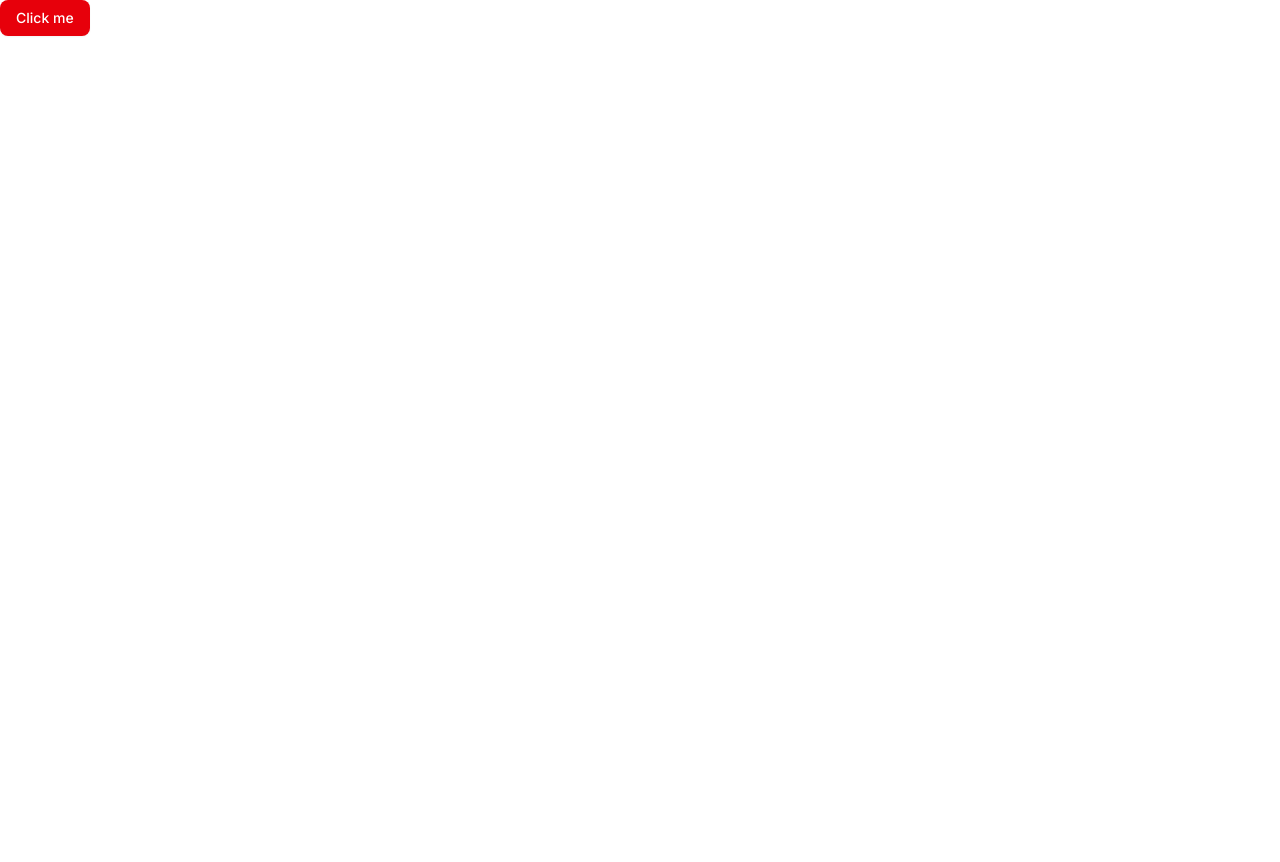
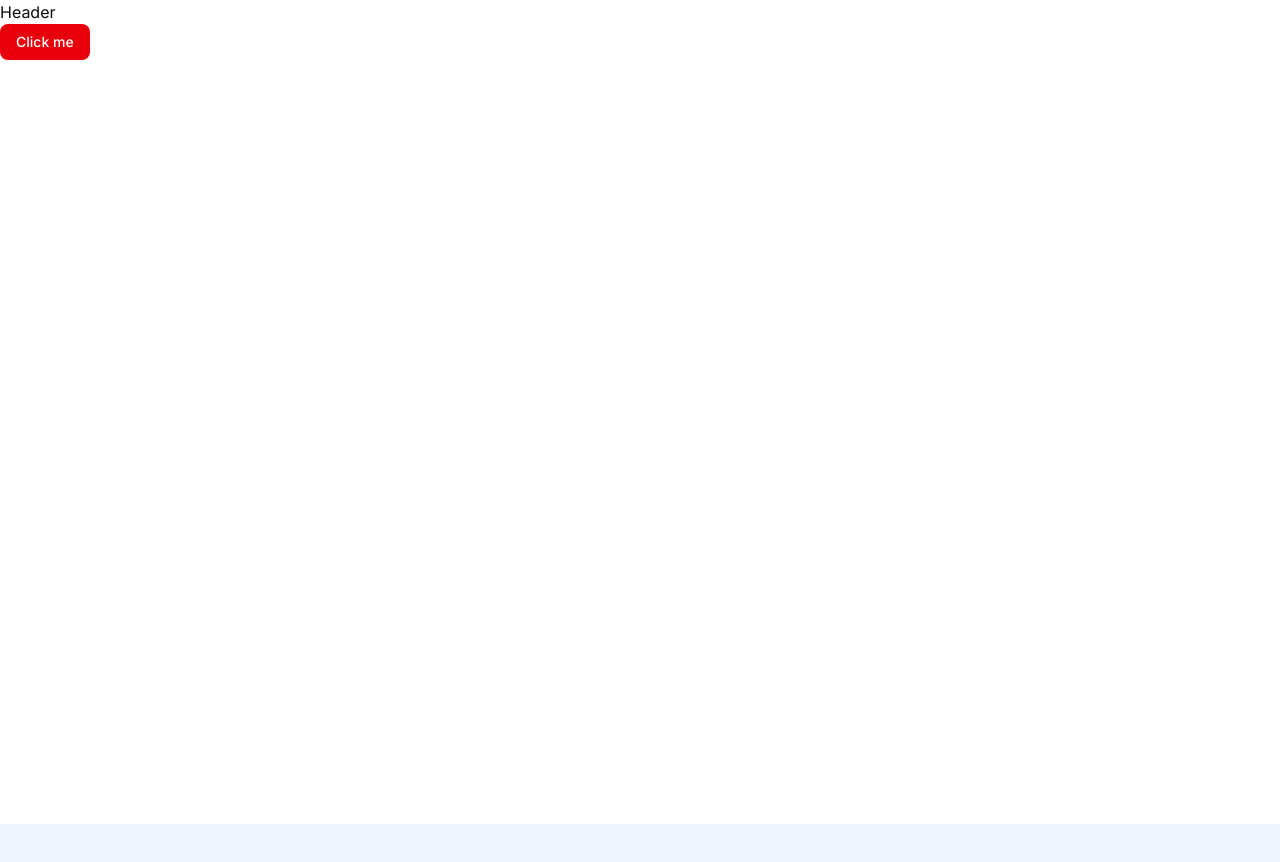
Before and after one commit to faisalshafique146/hi-fin, a Next.js app: page / in a window 1280 px wide. Shown: the top 862 px of the page. Before the commit the page ends 800 px from the top, so only its background shows below. Built offline with nearby package versions, Linux system fonts and the light colour scheme.

Commit message:
feat: implement Header component and integrate it into the RootLayout

```diff
--- a/app/layout.js
+++ b/app/layout.js
@@ -1,5 +1,6 @@
 import {Inter} from "next/font/google"
 import "./globals.css";
+import Header from "@/components/Header";
 
 const inter = Inter({subsets:["latin"]})
 
@@ -14,7 +15,17 @@
       <body
         className={`${inter.className}`}
       >
-        {children}
+        {/* Header Section */}
+        <Header/>
+
+        <main className="min-h-screen">{children}</main>
+
+        {/* Footer Section */}
+        <footer className="bg-blue-50 py-12">
+          <div className="container mx-auto">
+
+          </div>
+        </footer>
       </body>
     </html>
   );
--- /dev/null
+++ b/components/Header.jsx
@@ -0,0 +1,7 @@
+const Header = () => {
+  return (
+    <div>Header</div>
+  )
+}
+
+export default Header
```
